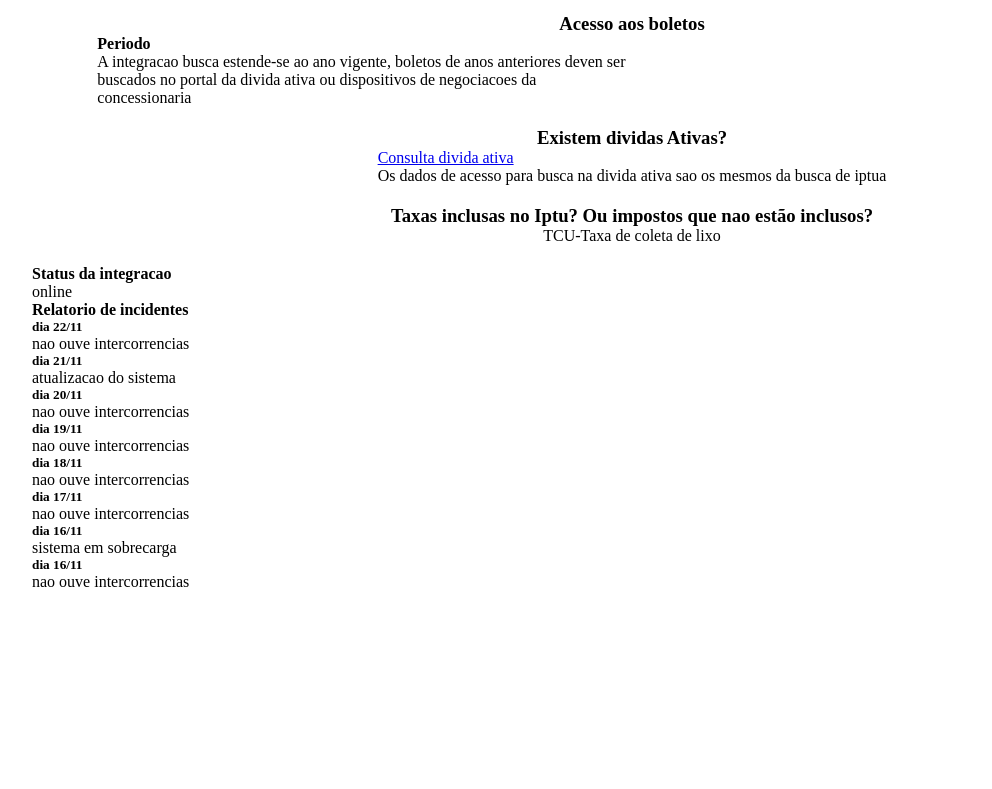
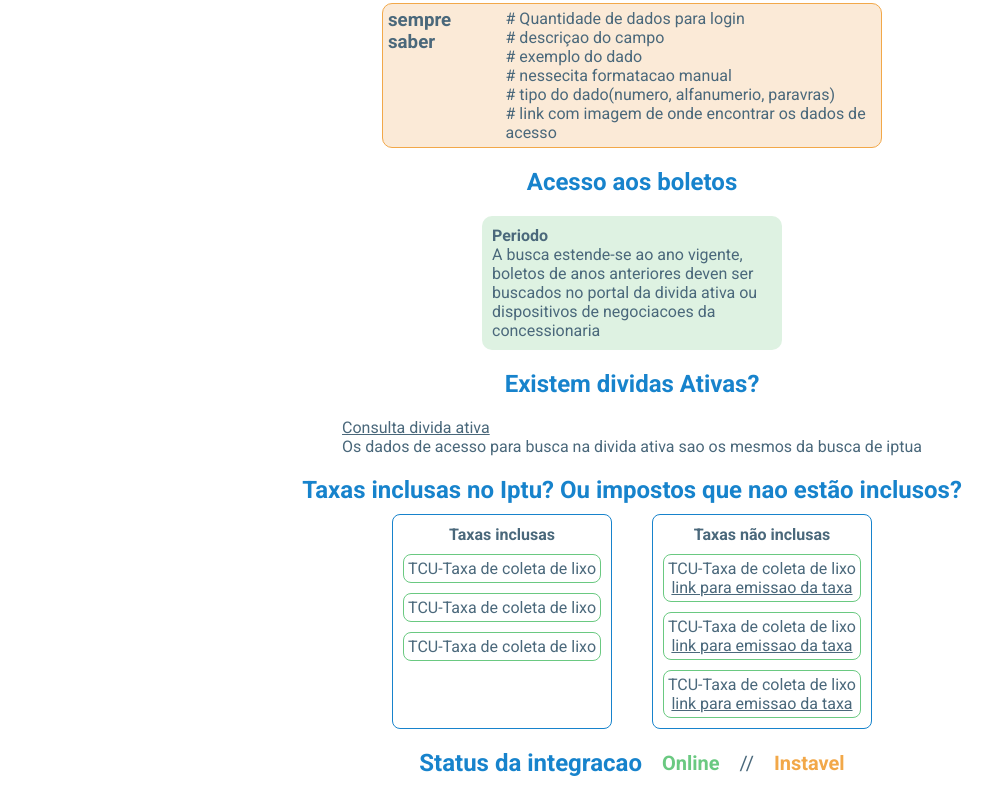
Before and after one commit to wellington-scaza/documentacaoIntegracoes, a plain HTML site: page index.html in a window 1280 px wide. Shown: the part 815-1604 px from the top of the page, without its empty margins (8-1000 px from the left). Before the commit the page ends 1406 px from the top, so only its background shows below. Drawn offline with Linux system fonts and the light colour scheme.

Commit message:
aplicado padroes

```diff
--- a/index.html
+++ b/index.html
@@ -1,18 +1,26 @@
 <!DOCTYPE html>
 <html lang="en">
+
 <head>
     <meta charset="UTF-8">
     <meta name="viewport" content="width=device-width, initial-scale=1.0">
     <title>Documentacao</title>
     <link rel="stylesheet" href="./style.css">
+    <link rel="preconnect" href="https://fonts.googleapis.com">
+    <link rel="preconnect" href="https://fonts.gstatic.com" crossorigin>
+    <link href="https://fonts.googleapis.com/css2?family=Roboto:ital,wght@0,100;0,300;0,400;0,500;0,700;0,900;1,100;1,300;1,400;1,500;1,700;1,900&display=swap" rel="stylesheet">
 </head>
+
 <body>
     <main>
-        <h1 style="width: 100%; text-align: center;">Documentação Iptu curitiba </h1>
+        <nav>
+            <img src="./src/img/scasa.png" alt="">
+        </nav>
+        <h1 style="width: 100%; text-align: center;color: #1783cc;">Documentação Iptu curitiba </h1>
         <div style="display: flex; flex-direction: column; gap: 12px; align-items: center;">
-            <h3>Tipos de integração</h3>
+            <h2 style="color: #1783cc;">Tipos de integração</h2>
             <ul style="display: flex; gap: 20px;">
-                <li style="width: 400px; border-bottom: 1px solid #6ac981; background-color:#def2e2">
+                <li style="width: 400px; border-bottom: 1px solid #6ac981; background-color:#def2e2; padding:0 50px;border-radius: 50px;">
                     <a href="https://iptu-dam.curitiba.pr.gov.br/Parcelamento">Website</a>
                     <p>
                         A integracao do sistema e feito com acesso web
@@ -20,14 +28,14 @@
                         lo site da prefeitura para emissao dos boletos.
                     </p>
                 </li>
-                <li style="width: 400px; border-bottom: 1px solid #f2a849; background-color:#fbead7;">
+                <li style="width: 400px; border-bottom: 1px solid #f2a849; background-color:#fbead7; padding:0 50px;border-radius: 50px;">
                     <p>App</p>
                     <p>Indisponivel. Integracao feita esclusivamente via site</p>
                 </li>
             </ul>
         </div>
         <div style="display: flex; flex-direction: column; gap: 12px; align-items: center;">
-            <h3>Dados para login no sistema </h3>
+            <h3 style="color: #1783cc;">Dados para login no sistema </h3>
             <img src="./src/img/dados coritiba.png" alt="">
             <p style="width: 50%; text-align: center;">
                 Para emissao dos boletos e nessesario informar a indicacao
@@ -64,7 +72,8 @@
                     </tr>
                 </tbody>
             </table>
-            <div style="width: 500px; display:flex; background-color:   #fbead7; border: 1px solid #f2a849; padding: 5px; gap: 15px; border-radius: 10px;" >
+            <div
+                style="width: 500px; display:flex; background-color:   #fbead7; border: 1px solid #f2a849; padding: 5px; gap: 15px; border-radius: 10px;">
                 <h3>sempre saber</h3>
                 <ul>
                     <li># Quantidade de dados para login</li>
@@ -76,21 +85,21 @@
                 </ul>
             </div>
         </div>
-        <div style="width: 100%; flex-direction: column; display: flex; align-items: center;">
-            <h3>Acesso aos boletos</h3>
-            <ul>
-                <li>
+        <div style="width: 100%; flex-direction: column; display: flex; justify-content: center; align-items: center; gap: 20px;">
+            <h2 style="color: #1783cc;">Acesso aos boletos</h2>
+            <ul style="width: 50%; display: flex; align-items: center; justify-content: center;">
+                <li style="width: 50%; background-color:#def2e2; padding: 10px;border-radius: 10px;">
                     <h4>Periodo</h4>
-                    <p style="width: 50%;">
-                        A integracao busca estende-se ao ano vigente, boletos de anos
+                    <p style="width: 100%;">
+                        A busca estende-se ao ano vigente, boletos de anos
                         anteriores deven ser buscados no portal da divida ativa ou dispositivos
                         de negociacoes da concessionaria
                     </p>
                 </li>
             </ul>
         </div>
-        <div style="width: 100%; flex-direction: column; display: flex; align-items: center;">
-            <h3>Existem dividas Ativas?</h3>
+        <div style="width: 100%; flex-direction: column; display: flex; align-items: center; gap: 20px;">
+            <h2 style="color: #1783cc;">Existem dividas Ativas?</h2>
             <ul>
                 <li>
                     <a href="https://isscuritiba.curitiba.pr.gov.br/GtmConsultaDebito/">Consulta divida ativa</a>
@@ -101,23 +110,48 @@
                 </li>
             </ul>
         </div>
-        <div style="width: 100%; flex-direction: column; display: flex; align-items: center;">
-            <h3>Taxas inclusas no Iptu? Ou impostos que nao estão inclusos?</h3>
-            <ul>
+        <div style="width: 100%; flex-direction: column; display: flex; align-items: center;justify-content: center;gap: 10px;">
+            <h2 style="color: #1783cc;">Taxas inclusas no Iptu? Ou impostos que nao estão inclusos?</h2>
+            <div style="display: flex; gap: 40px;">
+                <ul class="list1">
+                    <h4>Taxas inclusas</h4>
+                    <li>
+                        <p>TCU-Taxa de coleta de lixo</p>
+                    </li>
+                    <li>
+                        <p>TCU-Taxa de coleta de lixo</p>
+                    </li>
                     <li>
                         <p>TCU-Taxa de coleta de lixo</p>
                     </li>
                 </ul>
+                <ul class="list1">
+                    <h4>Taxas não inclusas</h4>
+                    <li>
+                        <p>TCU-Taxa de coleta de lixo</p>
+                        <a href="http://">link para emissao da taxa</a>
+                    </li>
+                    <li>
+                        <p>TCU-Taxa de coleta de lixo</p>
+                        <a href="http://">link para emissao da taxa</a>
+                    </li>
+                    <li>
+                        <p>TCU-Taxa de coleta de lixo</p>
+                        <a href="http://">link para emissao da taxa</a>
+                    </li>
+                </ul>
             </div>
-        <div>
-            <div>
-                <h4>Status da integracao</h4>
-                <p>online</p>
         </div>
-            <div>
-                <h4>Relatorio de incidentes</h4>
-                <div>
-                    <ul>
+        <div style="display: flex; flex-direction: column; justify-content: center; align-items:center;gap: 15px;">
+            <div style="display: flex; gap: 20px; align-items: center;">
+                <h2 style="color: #1783cc;">Status da integracao</h2>
+                <p style="color: #6ac981;font-weight: 700;font-size: 20px;">Online</p>
+                <p style="font-size: 20px;">//</p>
+                <p style="color:#f2a849 ;font-weight: 700;font-size: 20px;">Instavel</p>
+            </div>
+            <div style="width: 80%; display: flex; flex-direction: column; align-items: center;gap: 25px;">
+                <h2 style="color: #1783cc;">Relatorio de incidentes</h2>
+                <ul class="icident-list">
                     <li>
                         <h5>dia 22/11</h5>
                         <p>nao ouve intercorrencias</p>
@@ -153,10 +187,10 @@
                 </ul>
             </div>
         </div>
-        </div>
 
     </main>
 
 
 </body>
+
 </html>
--- a/style.css
+++ b/style.css
@@ -3,6 +3,8 @@
     padding: 0;
     box-sizing: border-box;
     list-style: none;
+    color: #4a687b;
+    font-family: 'Roboto', sans-serif;
 }
 
 .cor1{
@@ -34,3 +36,36 @@ main{
     flex-direction: column;
     gap: 20px;
 }
+
+.list1{
+    display: flex;
+    flex-direction: column;
+    gap: 10px;
+    align-items: center;
+    border: 1px solid #1783cc;
+    padding: 10px;
+    border-radius: 8px;
+}
+
+.list1 li{
+    border: 1px solid #6ac981 ;
+    padding: 4px;
+    border-radius: 8px;
+    display: flex;
+    flex-direction: column;
+    align-items: center;
+}
+
+.icident-list{
+    display: flex;
+    flex-direction: column;
+    gap: 12px;
+    width: 80%;
+    gap: 10px;
+}
+
+.icident-list h5{
+    text-decoration:underline;
+    font-weight: 800;
+    font-size: large;
+}
```
Also changed, not shown: src/img/scasa.png (added). Lines whose indentation alone changed are shown as unchanged.
